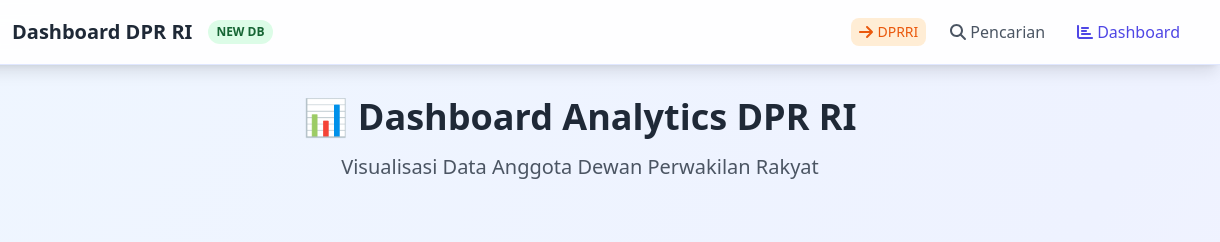
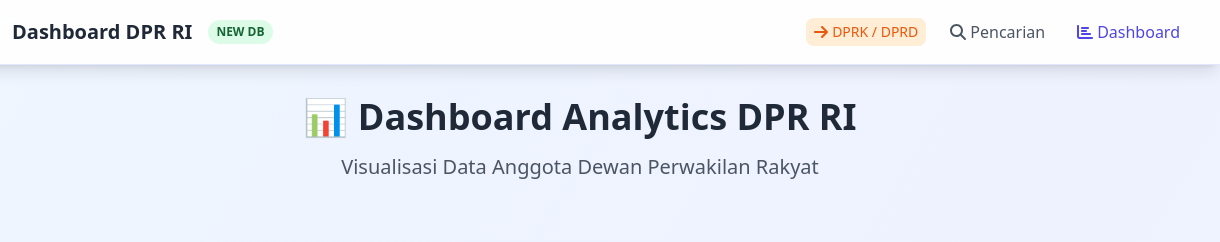
Before and after one commit to bro299/prtl-js-01, a website: page public/dasboard.html in a window 1280 px wide. Shown: the top 242 px of the page, 60-1280 px from the left. Drawn offline with nearby package versions, Linux system fonts and the light colour scheme; no server answers.

Commit message:
Update dasboard.html

```diff
--- a/public/dasboard.html
+++ b/public/dasboard.html
@@ -55,7 +55,7 @@
                 <!-- Tombol ke Web 1 -->
                 <a href="http://portal-dpr-new2.onrender.com" class="bg-orange-100 hover:bg-orange-200 text-orange-600 font-medium transition-colors duration-200 flex items-center px-2 py-1 rounded-lg" title="Dashboard Web Lama">
                     <i class="fas fa-arrow-right text-sm sm:text-base"></i>
-                    <span class="hidden sm:inline ml-1 text-xs sm:text-sm">DPRRI</span>
+                    <span class="hidden sm:inline ml-1 text-xs sm:text-sm">DPRK / DPRD</span>
                 </a>
 
                 <a href="/" class="text-gray-600 hover:text-indigo-600 font-medium transition-colors duration-200 flex items-center px-2 py-1 rounded-lg">
```
